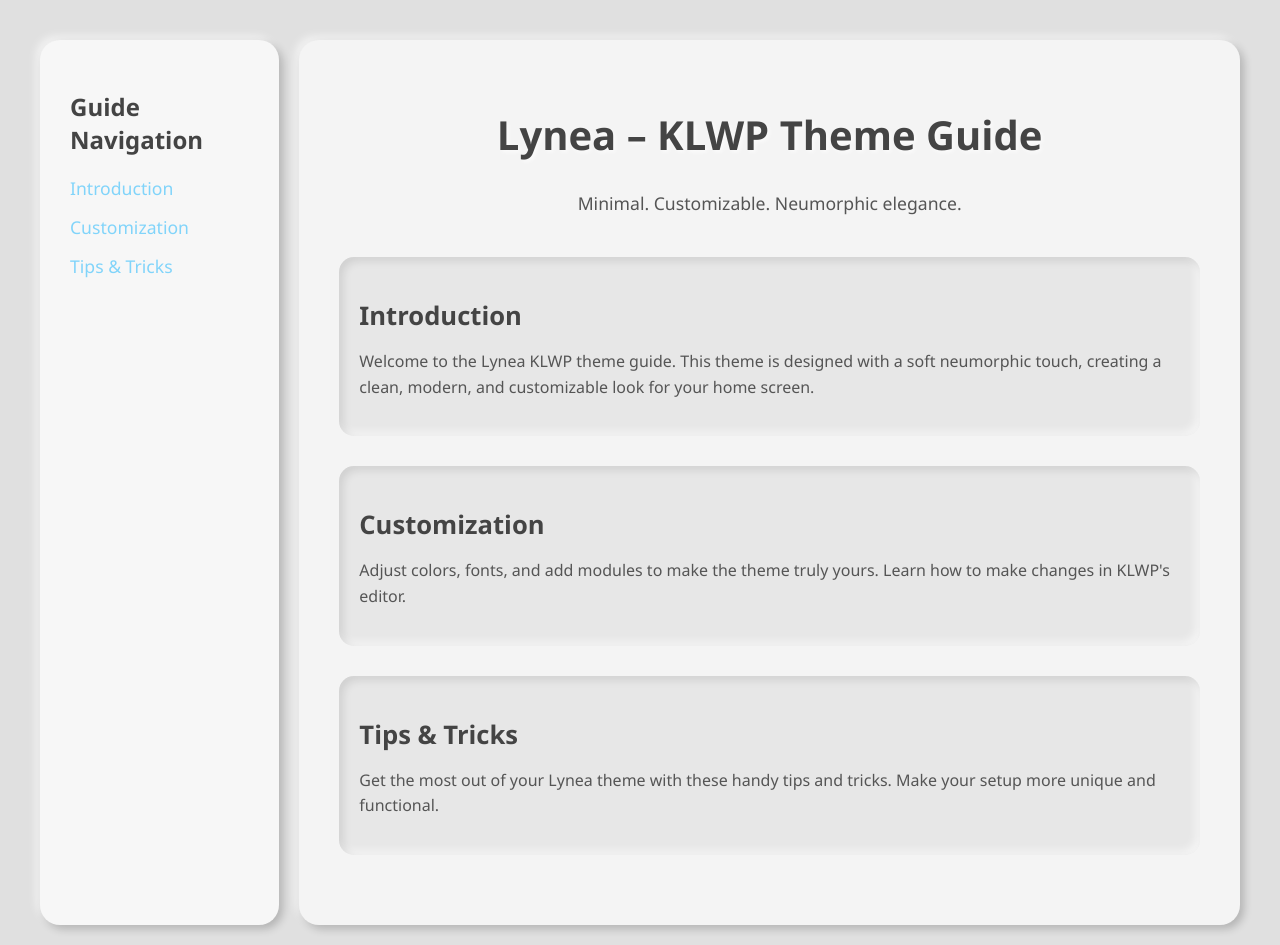
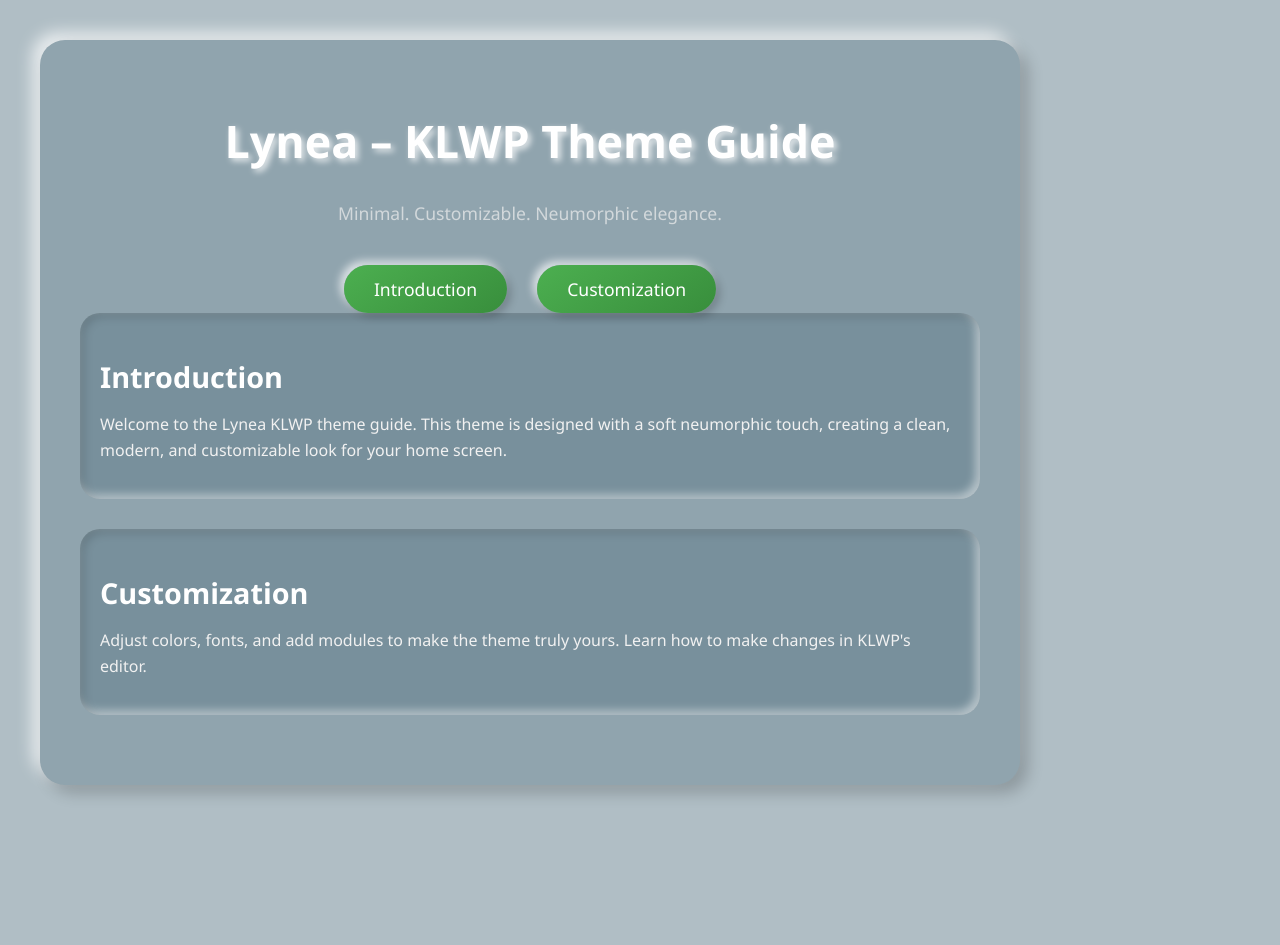
Before and after one commit to LimiLimie/Lynea, a plain HTML site: page index.html in a window 1280 px wide. After the commit the page ends 845 px from the top, so only its background shows below. Drawn offline with Linux system fonts and the light colour scheme.

Commit message:
Update index.html

```diff
--- a/index.html
+++ b/index.html
@@ -8,7 +8,7 @@
     body {
       margin: 0;
       font-family: 'Segoe UI', sans-serif;
-      background-color: #e0e0e0;
+      background-color: #b0bec5; /* Muted blue-grey background */
       color: #333;
       display: flex;
       justify-content: center;
@@ -19,56 +19,21 @@
 
     .container {
       display: flex;
-      flex-direction: row;
+      flex-direction: column;
       max-width: 1200px;
       width: 100%;
       margin-top: 20px;
     }
 
-    /* Sidebar */
-    .sidebar {
-      background: #f7f7f7;
-      width: 250px;
-      border-radius: 20px;
-      padding: 30px;
-      margin-right: 20px;
-      box-shadow: 4px 4px 8px rgba(0, 0, 0, 0.2), -4px -4px 8px rgba(255, 255, 255, 0.6);
-    }
-
-    .sidebar h2 {
-      font-size: 1.5rem;
-      color: #444;
-      margin-bottom: 20px;
-    }
-
-    .sidebar ul {
-      list-style: none;
-      padding: 0;
-    }
-
-    .sidebar ul li {
-      margin-bottom: 15px;
-    }
-
-    .sidebar ul li a {
-      color: #81d4fa;
-      text-decoration: none;
-      font-size: 1.1rem;
-      transition: color 0.3s;
-    }
-
-    .sidebar ul li a:hover {
-      color: #4fc3f7;
-    }
-
     /* Main Content Area */
     .main-content {
-      background: #f4f4f4;
+      background: #90a4ae; /* Muted grey-blue background */
       padding: 40px;
       width: 100%;
       max-width: 900px;
-      border-radius: 20px;
-      box-shadow: 4px 4px 8px rgba(0, 0, 0, 0.2), -4px -4px 8px rgba(255, 255, 255, 0.6);
+      border-radius: 25px;
+      box-shadow: 8px 8px 16px rgba(0, 0, 0, 0.2), -8px -8px 16px rgba(255, 255, 255, 0.7);
+      margin-bottom: 40px;
     }
 
     .main-content header {
@@ -77,73 +42,97 @@
     }
 
     .main-content h1 {
-      font-size: 2.5rem;
-      color: #444;
-      text-shadow: 2px 2px 4px rgba(255, 255, 255, 0.7);
+      font-size: 2.8rem;
+      color: #fff;
+      text-shadow: 3px 3px 6px rgba(255, 255, 255, 0.8);
     }
 
     .subtitle {
       margin-top: 10px;
       font-size: 1.1rem;
-      color: #666;
+      color: #eeeeee;
+      opacity: 0.7;
     }
 
-    .main-content section {
-      background: #e7e7e7;
+    /* Guide Navigation */
+    .guide-nav {
+      display: flex;
+      justify-content: center;
+      margin-top: 30px;
+    }
+
+    .guide-nav a {
+      display: inline-block;
+      background: linear-gradient(145deg, #4caf50, #388e3c);
+      color: #fff;
+      padding: 12px 30px;
+      font-size: 1.1rem;
+      border-radius: 50px;
+      text-decoration: none;
+      margin: 0 15px;
+      box-shadow: 4px 4px 8px rgba(0, 0, 0, 0.2), -4px -4px 8px rgba(255, 255, 255, 0.7);
+      transition: all 0.3s;
+    }
+
+    .guide-nav a:hover {
+      background: linear-gradient(145deg, #388e3c, #4caf50);
+      box-shadow: 4px 4px 15px rgba(0, 0, 0, 0.3), -4px -4px 15px rgba(255, 255, 255, 0.6);
+    }
+
+    /* Section Styles */
+    section {
+      background: #78909c;
       padding: 20px;
       margin-bottom: 30px;
-      border-radius: 15px;
-      box-shadow: inset 4px 4px 8px rgba(0, 0, 0, 0.1), inset -4px -4px 8px rgba(255, 255, 255, 0.6);
+      border-radius: 20px;
+      box-shadow: inset 4px 4px 10px rgba(0, 0, 0, 0.15), inset -4px -4px 10px rgba(255, 255, 255, 0.5);
     }
 
-    .main-content h2 {
-      font-size: 1.6rem;
-      color: #444;
+    section h2 {
+      color: #fff;
+      font-size: 1.8rem;
       margin-bottom: 10px;
     }
 
-    .main-content p {
-      color: #555;
+    section p {
+      color: #f1f1f1;
       line-height: 1.6;
     }
 
     /* Responsive Design */
     @media (max-width: 768px) {
       .container {
-        flex-direction: column;
-        align-items: center;
-      }
-
-      .sidebar {
-        width: 100%;
-        margin-right: 0;
-        margin-bottom: 20px;
+        padding: 15px;
       }
 
       .main-content {
-        width: 100%;
+        padding: 20px;
+      }
+
+      .guide-nav {
+        flex-direction: column;
+      }
+
+      .guide-nav a {
+        margin-bottom: 15px;
       }
     }
   </style>
 </head>
 <body>
   <div class="container">
-    <!-- Sidebar -->
-    <div class="sidebar">
-      <h2>Guide Navigation</h2>
-      <ul>
-        <li><a href="#intro">Introduction</a></li>
-        <li><a href="#customization">Customization</a></li>
-        <li><a href="#tips">Tips & Tricks</a></li>
-      </ul>
-    </div>
-
     <!-- Main Content -->
     <div class="main-content">
       <header>
         <h1>Lynea – KLWP Theme Guide</h1>
         <p class="subtitle">Minimal. Customizable. Neumorphic elegance.</p>
       </header>
+
+      <!-- Guide Navigation -->
+      <div class="guide-nav">
+        <a href="#intro">Introduction</a>
+        <a href="#customization">Customization</a>
+      </div>
 
       <!-- Sections -->
       <section id="intro">
@@ -155,11 +144,6 @@
         <h2>Customization</h2>
         <p>Adjust colors, fonts, and add modules to make the theme truly yours. Learn how to make changes in KLWP's editor.</p>
       </section>
-
-      <section id="tips">
-        <h2>Tips & Tricks</h2>
-        <p>Get the most out of your Lynea theme with these handy tips and tricks. Make your setup more unique and functional.</p>
-      </section>
     </div>
   </div>
 </body>
```
